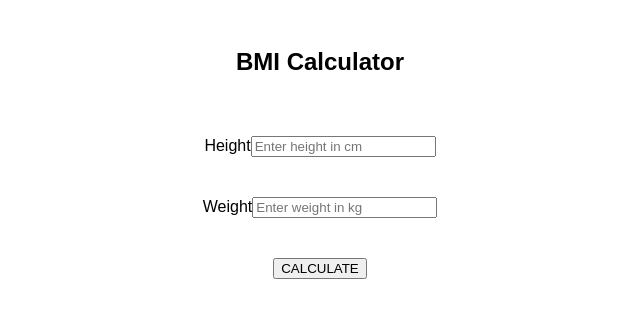
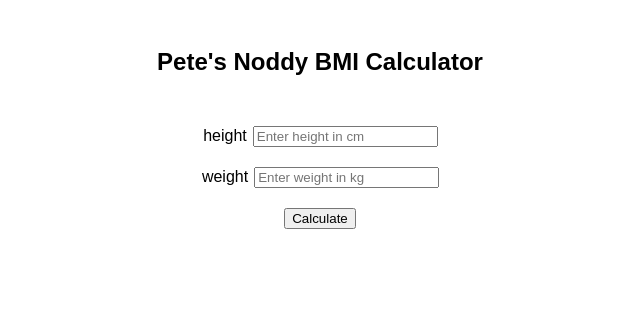
Before and after one commit to peterraymond/bmicalcui, a React (Create React App) app: page / in a window 1280 px wide. Shown: the top 318 px of the page, without its empty margins (320-960 px from the left). Built offline with nearby package versions, Linux system fonts and the light colour scheme.

Commit message:
fixed label spacing

```diff
--- a/public/index.html
+++ b/public/index.html
@@ -20,7 +20,7 @@
       work correctly both with client-side routing and a non-root public URL.
       Learn how to configure a non-root public URL by running `npm run build`.
     -->
-	<title>React App</title>
+	<title>BMI Calc React App</title>
 </head>
 
 <body>
--- a/src/App.js
+++ b/src/App.js
@@ -6,6 +6,8 @@ import './styles.css';
 
 
 const App = () => {
+
+  /* use state hooks to get the value of the input boxes */
   const [weight, setWeight] = useState();
   const [height, setHeight] = useState();
   const [bmi, setBmi] = useState();
@@ -51,11 +53,11 @@ const App = () => {
           boxSizing: "border-box",
         }}
       >
-        <h2>BMI Calculator</h2>
+        <h2>Pete's Noddy BMI Calculator</h2>
       </div>
       <div className="row">
         <TextInput
-          label="Height"
+          label="height"
           placeholder="Enter height in cm"
           handleChange={handleHeightChange}
           value={height}
@@ -63,7 +65,7 @@ const App = () => {
       </div>
       <div className="row">
         <TextInput
-          label="Weight"
+          label="weight"
           placeholder="Enter weight in kg"
           handleChange={handleWeightChange}
           value={weight}
@@ -74,7 +76,7 @@ const App = () => {
 
 
       <div className="row">
-        <Button label="CALCULATE" onClick={computeBmi} />
+        <Button label="Calculate" onClick={computeBmi} />
       </div>
       <div className="row">
         {
--- a/src/components/TextInput.js
+++ b/src/components/TextInput.js
@@ -3,9 +3,12 @@ import React from "react";
 const TextInput = (props) => {
   return (
     <div>
-      <label>{props.label}</label>
+      <label className="label">{props.label}</label>
 
-      <input type="number" value={props.value} placeholder={props.placeholder} onChange={props.handleChange} />
+      <input type="number"
+             value={props.value}
+             placeholder={props.placeholder}
+             onChange={props.handleChange} />
 
     </div>
   );
--- a/src/styles.css
+++ b/src/styles.css
@@ -9,12 +9,33 @@
     justify-content: center;
     align-items: center;
     flex-direction: column;
+
+    /*
+    added to to understand the layout
+    border: 1px solid #B22222;
+    border-radius: 1px;
+    */
   }
 
   .row {
     display: block;
     width: 50%;
     margin: 0 auto;
-    padding: 20px;
+    padding: 10px;
     box-sizing: border-box;
+
+    /*
+    border: 1px solid #B22222;
+    border-radius: 1px;
+    */
+
   }
+  .label {
+    padding: 1px;
+    margin-right: 5px;
+
+    /*
+    border: 1px solid #B22222;
+    border-radius: 1px;
+    */
+  }
```
